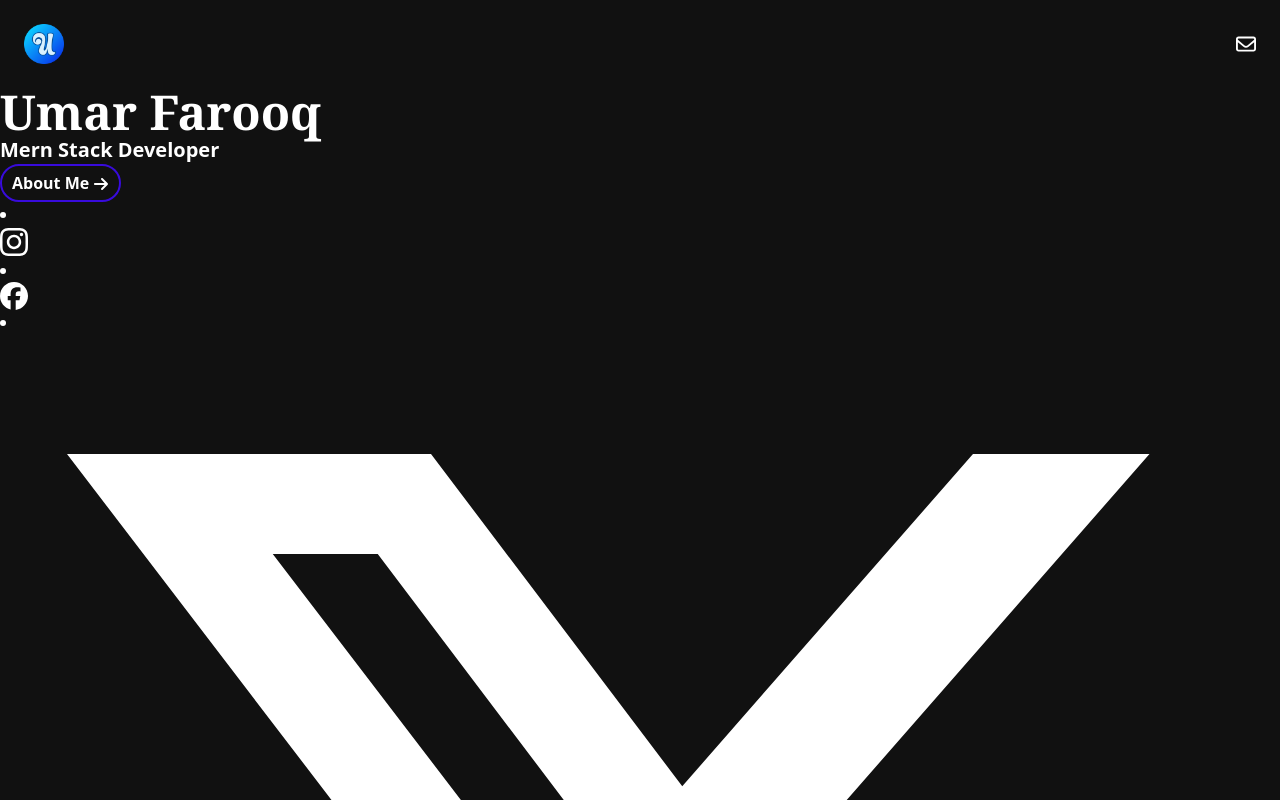
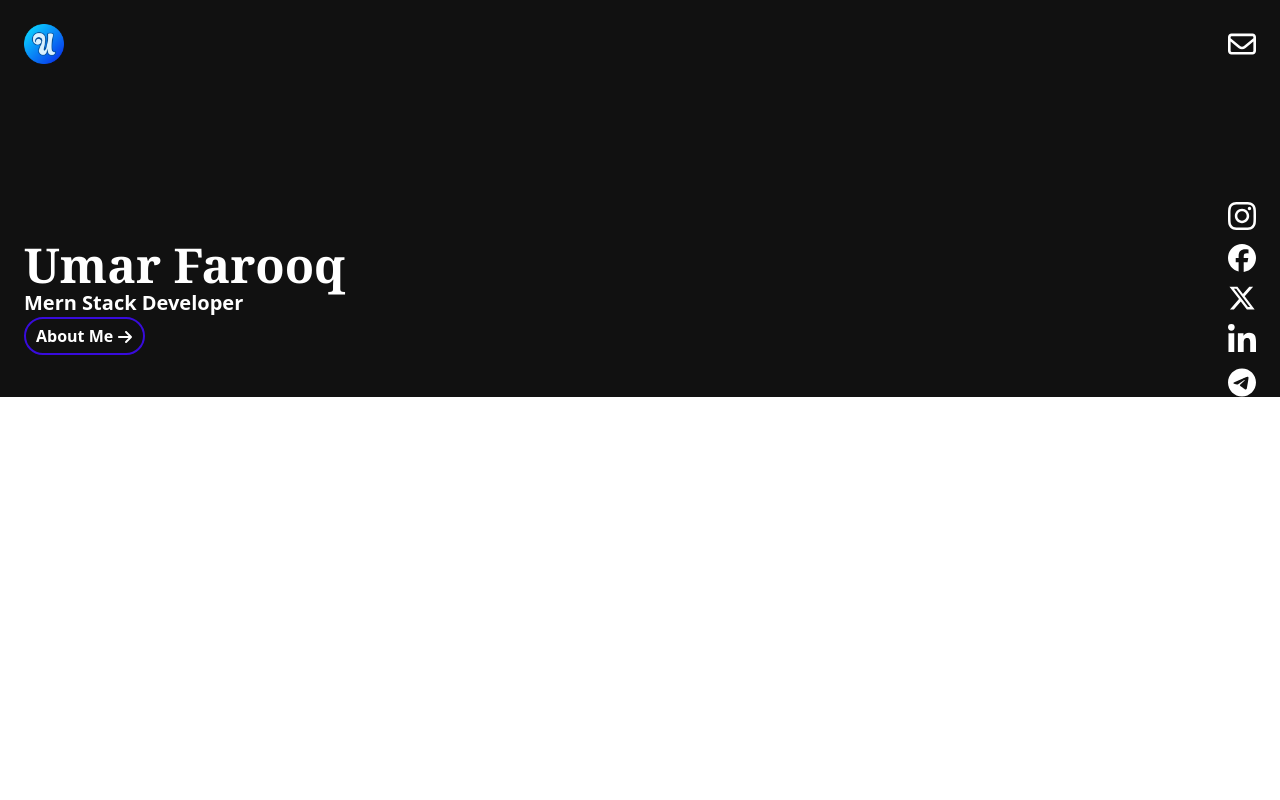
Before and after one commit to Umar-Farooq-217/Umar-Portfolio, a Next.js app: page / in a window 1280 px wide. Shown: the top 800 px of the page. Built offline with nearby package versions, Linux system fonts and the light colour scheme.

Commit message:
portfolio

```diff
--- a/app/globals.css
+++ b/app/globals.css
@@ -15,7 +15,7 @@
 .btn4::before{
   content: '';
   background:
-  linear-gradient(45deg , rgb(176, 5, 34),rgb(52, 52, 224));
+  linear-gradient(45deg , rgb(227, 9, 191),rgb(7, 7, 212));
   position: absolute;
   top: 0;left: 0;
   width: 0px;
--- a/app/page.js
+++ b/app/page.js
@@ -9,11 +9,11 @@
           <Image src='/letter-u.png' className="text-white" height={40} width={40} alt="logo" />
         </div>
         <div className="">
-        <svg xmlns="http://www.w3.org/2000/svg" fill="currentColor" className="w-5 " viewBox="0 0 512 512"><path d="M64 112c-8.8 0-16 7.2-16 16l0 22.1L220.5 291.7c20.7 17 50.4 17 71.1 0L464 150.1l0-22.1c0-8.8-7.2-16-16-16L64 112zM48 212.2L48 384c0 8.8 7.2 16 16 16l384 0c8.8 0 16-7.2 16-16l0-171.8L322 328.8c-38.4 31.5-93.7 31.5-132 0L48 212.2zM0 128C0 92.7 28.7 64 64 64l384 0c35.3 0 64 28.7 64 64l0 256c0 35.3-28.7 64-64 64L64 448c-35.3 0-64-28.7-64-64L0 128z"/></svg>
+        <svg xmlns="http://www.w3.org/2000/svg" fill="currentColor" className="w-7 " viewBox="0 0 512 512"><path d="M64 112c-8.8 0-16 7.2-16 16l0 22.1L220.5 291.7c20.7 17 50.4 17 71.1 0L464 150.1l0-22.1c0-8.8-7.2-16-16-16L64 112zM48 212.2L48 384c0 8.8 7.2 16 16 16l384 0c8.8 0 16-7.2 16-16l0-171.8L322 328.8c-38.4 31.5-93.7 31.5-132 0L48 212.2zM0 128C0 92.7 28.7 64 64 64l384 0c35.3 0 64 28.7 64 64l0 256c0 35.3-28.7 64-64 64L64 448c-35.3 0-64-28.7-64-64L0 128z"/></svg>
         </div>
       </div>
 
-      <div className="">
+      <div className="flex justify-between px-6 pt-28 items-center ">
         <div className="">
           <h1 className='text-5xl font-bold font-serif'>Umar Farooq</h1>
           <p className="text-xl font-bold font-sans">Mern Stack Developer</p>
@@ -23,18 +23,23 @@
 </button>
 
         </div>
-        <div className="">
-<li className="w-7">
-<svg xmlns="http://www.w3.org/2000/svg" viewBox="0 0 448 512" fill="currentColor"><path d="M224.1 141c-63.6 0-114.9 51.3-114.9 114.9s51.3 114.9 114.9 114.9S339 319.5 339 255.9 287.7 141 224.1 141zm0 189.6c-41.1 0-74.7-33.5-74.7-74.7s33.5-74.7 74.7-74.7 74.7 33.5 74.7 74.7-33.6 74.7-74.7 74.7zm146.4-194.3c0 14.9-12 26.8-26.8 26.8-14.9 0-26.8-12-26.8-26.8s12-26.8 26.8-26.8 26.8 12 26.8 26.8zm76.1 27.2c-1.7-35.9-9.9-67.7-36.2-93.9-26.2-26.2-58-34.4-93.9-36.2-37-2.1-147.9-2.1-184.9 0-35.8 1.7-67.6 9.9-93.9 36.1s-34.4 58-36.2 93.9c-2.1 37-2.1 147.9 0 184.9 1.7 35.9 9.9 67.7 36.2 93.9s58 34.4 93.9 36.2c37 2.1 147.9 2.1 184.9 0 35.9-1.7 67.7-9.9 93.9-36.2 26.2-26.2 34.4-58 36.2-93.9 2.1-37 2.1-147.8 0-184.8zM398.8 388c-7.8 19.6-22.9 34.7-42.6 42.6-29.5 11.7-99.5 9-132.1 9s-102.7 2.6-132.1-9c-19.6-7.8-34.7-22.9-42.6-42.6-11.7-29.5-9-99.5-9-132.1s-2.6-102.7 9-132.1c7.8-19.6 22.9-34.7 42.6-42.6 29.5-11.7 99.5-9 132.1-9s102.7-2.6 132.1 9c19.6 7.8 34.7 22.9 42.6 42.6 11.7 29.5 9 99.5 9 132.1s2.7 102.7-9 132.1z"/></svg>
-</li>
-<li className="w-7">
-<svg xmlns="http://www.w3.org/2000/svg" viewBox="0 0 512 512" fill="currentColor"><path d="M512 256C512 114.6 397.4 0 256 0S0 114.6 0 256C0 376 82.7 476.8 194.2 504.5V334.2H141.4V256h52.8V222.3c0-87.1 39.4-127.5 125-127.5c16.2 0 44.2 3.2 55.7 6.4V172c-6-.6-16.5-1-29.6-1c-42 0-58.2 15.9-58.2 57.2V256h83.6l-14.4 78.2H287V510.1C413.8 494.8 512 386.9 512 256h0z"/></svg>
-</li>
-<li>
-<svg xmlns="http://www.w3.org/2000/svg" viewBox="0 0 512 512" fill="currentColor"><path d="M389.2 48h70.6L305.6 224.2 487 464H345L233.7 318.6 106.5 464H35.8L200.7 275.5 26.8 48H172.4L272.9 180.9 389.2 48zM364.4 421.8h39.1L151.1 88h-42L364.4 421.8z"/></svg>
-</li>
-<li></li>
-<li></li>
+        <div className="flex flex-col gap-y-3">
+
+
+<svg className="w-7 hover:text-pink-600" xmlns="http://www.w3.org/2000/svg" viewBox="0 0 448 512" fill="currentColor"><path d="M224.1 141c-63.6 0-114.9 51.3-114.9 114.9s51.3 114.9 114.9 114.9S339 319.5 339 255.9 287.7 141 224.1 141zm0 189.6c-41.1 0-74.7-33.5-74.7-74.7s33.5-74.7 74.7-74.7 74.7 33.5 74.7 74.7-33.6 74.7-74.7 74.7zm146.4-194.3c0 14.9-12 26.8-26.8 26.8-14.9 0-26.8-12-26.8-26.8s12-26.8 26.8-26.8 26.8 12 26.8 26.8zm76.1 27.2c-1.7-35.9-9.9-67.7-36.2-93.9-26.2-26.2-58-34.4-93.9-36.2-37-2.1-147.9-2.1-184.9 0-35.8 1.7-67.6 9.9-93.9 36.1s-34.4 58-36.2 93.9c-2.1 37-2.1 147.9 0 184.9 1.7 35.9 9.9 67.7 36.2 93.9s58 34.4 93.9 36.2c37 2.1 147.9 2.1 184.9 0 35.9-1.7 67.7-9.9 93.9-36.2 26.2-26.2 34.4-58 36.2-93.9 2.1-37 2.1-147.8 0-184.8zM398.8 388c-7.8 19.6-22.9 34.7-42.6 42.6-29.5 11.7-99.5 9-132.1 9s-102.7 2.6-132.1-9c-19.6-7.8-34.7-22.9-42.6-42.6-11.7-29.5-9-99.5-9-132.1s-2.6-102.7 9-132.1c7.8-19.6 22.9-34.7 42.6-42.6 29.5-11.7 99.5-9 132.1-9s102.7-2.6 132.1 9c19.6 7.8 34.7 22.9 42.6 42.6 11.7 29.5 9 99.5 9 132.1s2.7 102.7-9 132.1z"/></svg>
+
+
+<svg className="w-7 hover:text-blue-700"  xmlns="http://www.w3.org/2000/svg" viewBox="0 0 512 512" fill="currentColor"><path d="M512 256C512 114.6 397.4 0 256 0S0 114.6 0 256C0 376 82.7 476.8 194.2 504.5V334.2H141.4V256h52.8V222.3c0-87.1 39.4-127.5 125-127.5c16.2 0 44.2 3.2 55.7 6.4V172c-6-.6-16.5-1-29.6-1c-42 0-58.2 15.9-58.2 57.2V256h83.6l-14.4 78.2H287V510.1C413.8 494.8 512 386.9 512 256h0z"/></svg>
+
+
+<svg className="w-7 hover:text-gray-800" xmlns="http://www.w3.org/2000/svg" viewBox="0 0 512 512" fill="currentColor"><path d="M389.2 48h70.6L305.6 224.2 487 464H345L233.7 318.6 106.5 464H35.8L200.7 275.5 26.8 48H172.4L272.9 180.9 389.2 48zM364.4 421.8h39.1L151.1 88h-42L364.4 421.8z"/></svg>
+
+
+<svg className="w-7 hover:text-blue-700" xmlns="http://www.w3.org/2000/svg" viewBox="0 0 448 512" fill="currentColor"><path d="M100.3 448H7.4V148.9h92.9zM53.8 108.1C24.1 108.1 0 83.5 0 53.8a53.8 53.8 0 0 1 107.6 0c0 29.7-24.1 54.3-53.8 54.3zM447.9 448h-92.7V302.4c0-34.7-.7-79.2-48.3-79.2-48.3 0-55.7 37.7-55.7 76.7V448h-92.8V148.9h89.1v40.8h1.3c12.4-23.5 42.7-48.3 87.9-48.3 94 0 111.3 61.9 111.3 142.3V448z"/></svg>
+
+
+<svg className="w-7 hover:text-blue-700" xmlns="http://www.w3.org/2000/svg" viewBox="0 0 496 512" fill="currentColor"><path d="M248 8C111 8 0 119 0 256S111 504 248 504 496 393 496 256 385 8 248 8zM363 176.7c-3.7 39.2-19.9 134.4-28.1 178.3-3.5 18.6-10.3 24.8-16.9 25.4-14.4 1.3-25.3-9.5-39.3-18.7-21.8-14.3-34.2-23.2-55.3-37.2-24.5-16.1-8.6-25 5.3-39.5 3.7-3.8 67.1-61.5 68.3-66.7 .2-.7 .3-3.1-1.2-4.4s-3.6-.8-5.1-.5q-3.3 .7-104.6 69.1-14.8 10.2-26.9 9.9c-8.9-.2-25.9-5-38.6-9.1-15.5-5-27.9-7.7-26.8-16.3q.8-6.7 18.5-13.7 108.4-47.2 144.6-62.3c68.9-28.6 83.2-33.6 92.5-33.8 2.1 0 6.6 .5 9.6 2.9a10.5 10.5 0 0 1 3.5 6.7A43.8 43.8 0 0 1 363 176.7z"/></svg>
+
         </div>
       </div>
 
```
